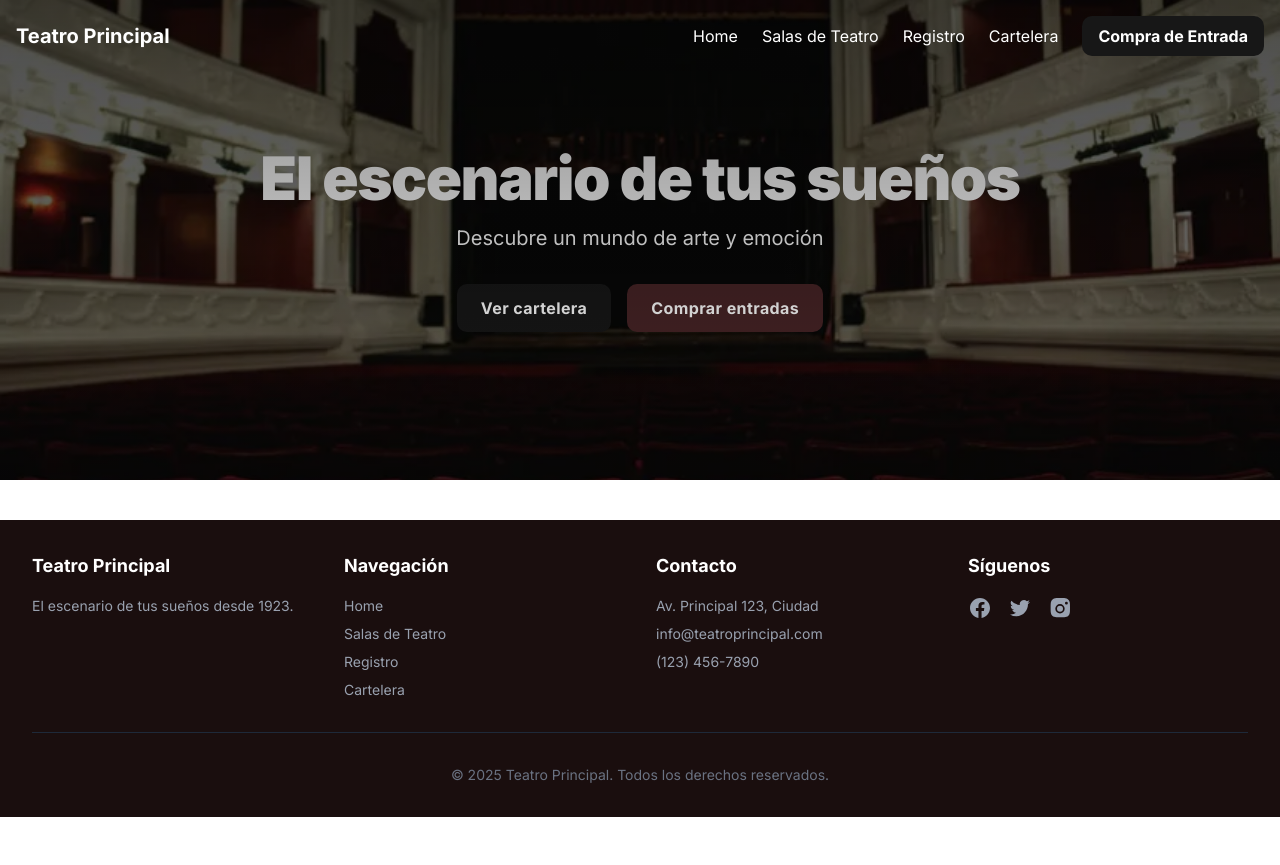
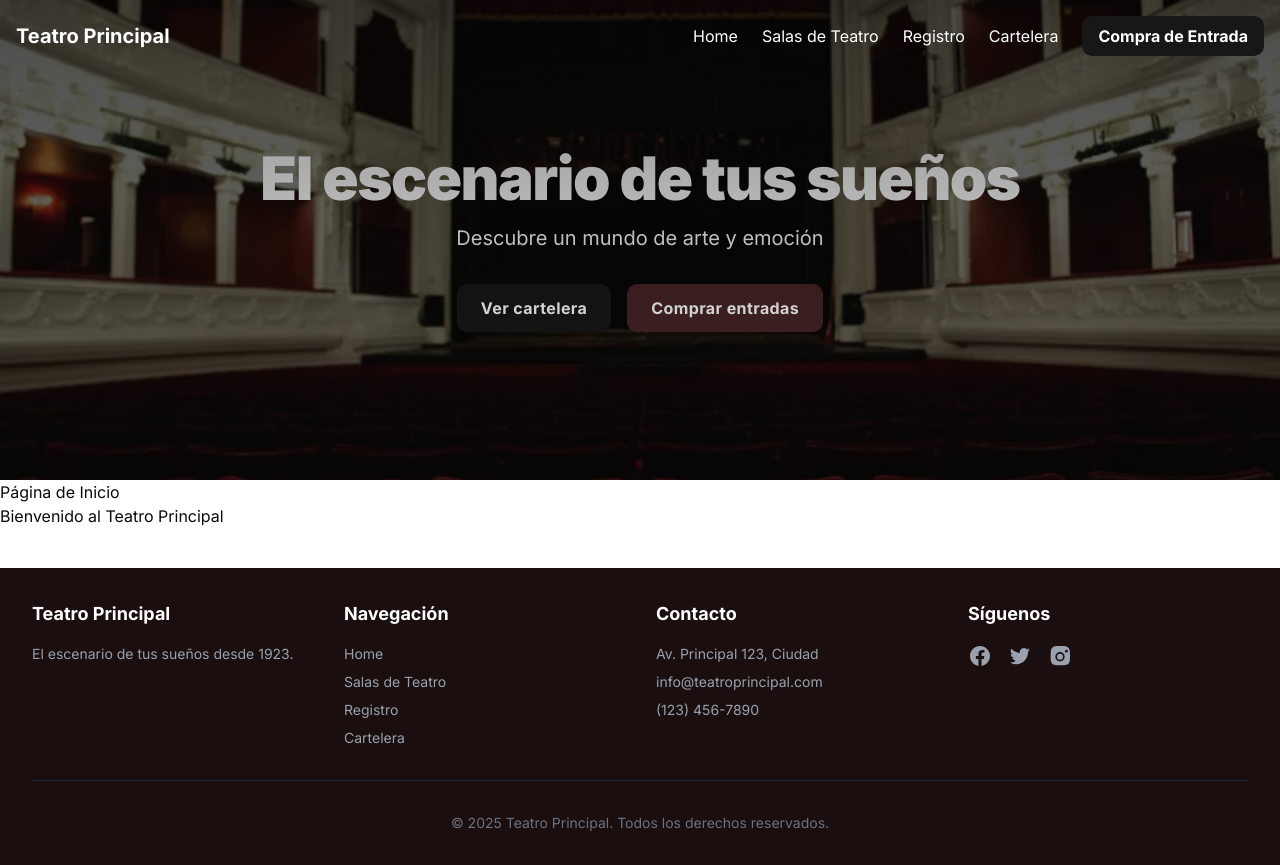
Before and after one commit to CachaSan10/teatro-hia-2025, a Next.js app: page / in a window 1280 px wide. Before the commit the page ends 817 px from the top, so only its background shows below. Built offline with nearby package versions, Linux system fonts and the light colour scheme.

Commit message:
Creacion de home

```diff
--- a/src/app/page.tsx
+++ b/src/app/page.tsx
@@ -1,11 +1,9 @@
-
 // app/page.tsx
-import Header from '@/components/Header/Header';
-
 export default function Home() {
   return (
-    <main>
-
-    </main>
+    <div>
+      <h1>Página de Inicio</h1>
+      <p>Bienvenido al Teatro Principal</p>
+    </div>
   );
 }
```
